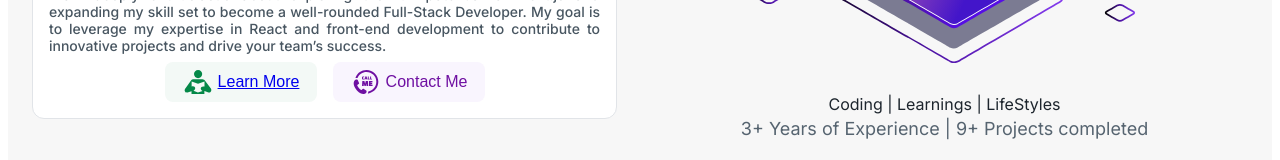
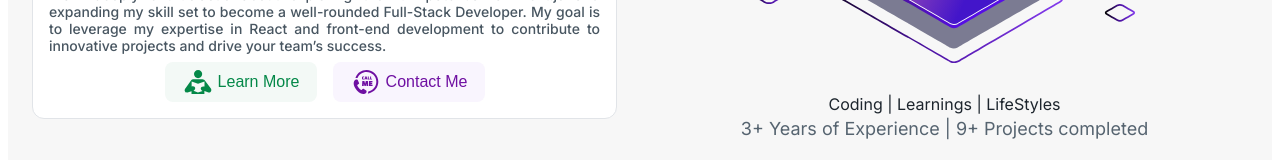
Before and after one commit to Rajat-Chaturvedi/Portfolio, a Next.js app: page / in a window 1280 px wide. Shown: the part 392-552 px from the top of the page. Built offline with nearby package versions, Linux system fonts and the light colour scheme.

Commit message:
updated the css of learn more btn

```diff
--- a/src/app/components/About/about.module.scss
+++ b/src/app/components/About/about.module.scss
@@ -108,6 +108,16 @@
 .btnLearn {
     background-color: #f3f9f6;
     color: #048848;
+
+    a {
+        text-decoration: none;
+        color: unset;
+
+        &:hover {
+            text-decoration: none;
+            color: unset;
+        }
+    }
 }
 
 .btnContact {
```
